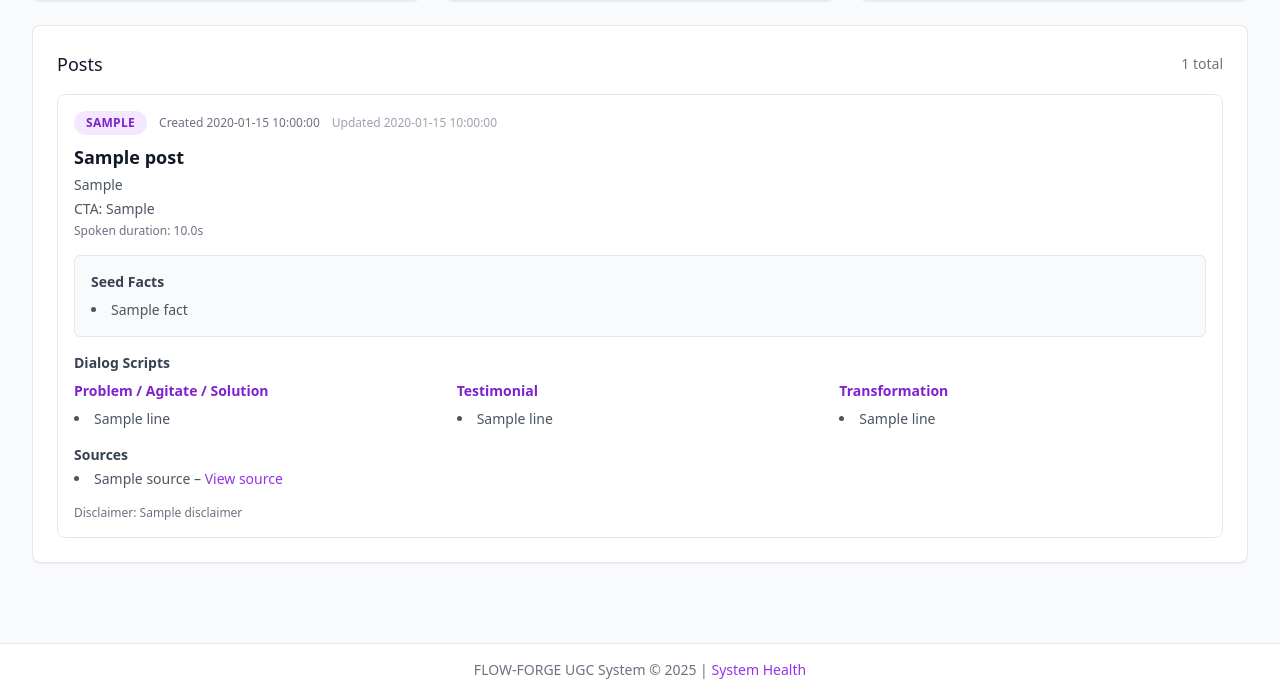
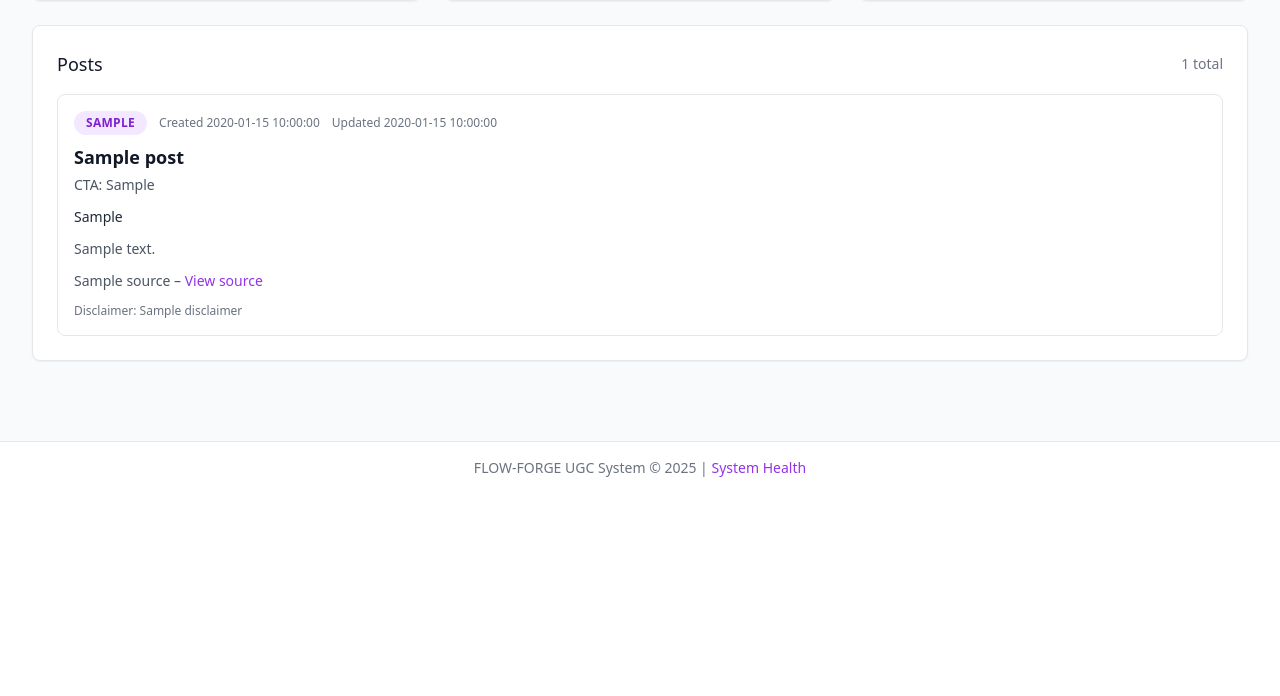
Before and after one commit to patabrava/AIUGC, a FastAPI app: template templates/batches/detail.html in a window 1280 px wide. Shown: the part 558-1254 px from the top of the page. After the commit the page ends 1035 px from the top, so only its background shows below. Run offline with FastAPI, Linux system fonts and the light colour scheme; the template is opened without the code that fills it: most values are stand-ins (such as "Sample title", 1, 10 or a date in 2020); parts of the project's set-up code (start-up, migrations or seed data) failed here and were passed over; some libraries are stand-ins or nearby versions.

Commit message:
value posts working

```diff
--- a/app/core/config.py
+++ b/app/core/config.py
@@ -31,7 +31,7 @@ class Settings(BaseSettings):
 
     # LLM Providers
     openai_api_key: str = Field(..., description="OpenAI API key")
-    openai_model: str = Field("gpt-4o-mini", description="Default OpenAI model identifier")
+    openai_model: str = Field("gpt-4.1-mini", description="Default OpenAI model identifier")
 
     # Video Providers
     veo_api_key: str = Field(default="", description="Veo 3.1 API key")
--- a/templates/batches/detail.html
+++ b/templates/batches/detail.html
@@ -124,88 +124,39 @@
         {% if batch.posts %}
             <div class="space-y-4">
                 {% for post in batch.posts %}
+                {% set seed = post.seed_data or {} %}
+                {% set source = seed.source %}
+                {% set primary_script = seed.script or post.topic_rotation %}
+                {% set description = seed.description %}
                 <div class="border border-gray-200 rounded-lg p-4 hover:border-purple-300 transition">
-                    <div class="flex items-start justify-between">
-                        <div>
-                            <div class="flex items-center space-x-3">
+                    <div class="flex items-center space-x-3 text-xs text-gray-500">
                         <span class="inline-flex items-center px-3 py-1 rounded-full text-xs font-semibold bg-purple-100 text-purple-700 uppercase tracking-wide">
                             {{ post.post_type }}
                         </span>
-                                <span class="text-xs text-gray-500">
-                                    Created {{ post.created_at or '—' }}
-                                </span>
-                                {% if post.updated_at %}
-                                <span class="text-xs text-gray-400">Updated {{ post.updated_at }}</span>
-                                {% endif %}
+                        <span>Created {{ post.created_at or '—' }}</span>
+                        {% if post.updated_at %}<span>Updated {{ post.updated_at }}</span>{% endif %}
                     </div>
                     <h4 class="mt-2 text-lg font-semibold text-gray-900">{{ post.topic_title }}</h4>
-                            <p class="mt-1 text-sm text-gray-600">{{ post.topic_rotation }}</p>
                     <p class="mt-1 text-sm text-gray-600 font-medium">CTA: {{ post.topic_cta }}</p>
-                            <p class="mt-1 text-xs text-gray-500">Spoken duration: {{ '%.1f' | format(post.spoken_duration) }}s</p>
-                        </div>
-                    </div>
-
-                    {% if post.seed_data and post.seed_data.strict_seed and post.seed_data.strict_seed.facts %}
-                    <div class="mt-4 bg-gray-50 border border-gray-200 rounded-md p-4">
-                        <h5 class="text-sm font-semibold text-gray-700 mb-2">Seed Facts</h5>
-                        <ul class="list-disc list-inside text-sm text-gray-600 space-y-1">
-                            {% for fact in post.seed_data.strict_seed.facts %}
-                            <li>{{ fact }}</li>
-                            {% endfor %}
-                        </ul>
-                    </div>
+                    {% if primary_script %}
+                    <p class="mt-3 text-sm text-gray-800">{{ primary_script }}</p>
                     {% endif %}
-
-                    {% if post.seed_data and post.seed_data.dialog_scripts %}
-                    <div class="mt-4">
-                        <h5 class="text-sm font-semibold text-gray-700 mb-2">Dialog Scripts</h5>
-                        <div class="grid md:grid-cols-3 gap-4 text-sm text-gray-700">
-                            <div>
-                                <p class="font-semibold text-purple-700">Problem / Agitate / Solution</p>
-                                <ul class="list-disc list-inside text-sm text-gray-600 space-y-1 mt-2">
-                                    {% for line in post.seed_data.dialog_scripts.problem %}
-                                    <li>{{ line }}</li>
-                                    {% endfor %}
-                                </ul>
-                            </div>
-                            <div>
-                                <p class="font-semibold text-purple-700">Testimonial</p>
-                                <ul class="list-disc list-inside text-sm text-gray-600 space-y-1 mt-2">
-                                    {% for line in post.seed_data.dialog_scripts.testimonial %}
-                                    <li>{{ line }}</li>
-                                    {% endfor %}
-                                </ul>
-                            </div>
-                            <div>
-                                <p class="font-semibold text-purple-700">Transformation</p>
-                                <ul class="list-disc list-inside text-sm text-gray-600 space-y-1 mt-2">
-                                    {% for line in post.seed_data.dialog_scripts.transformation %}
-                                    <li>{{ line }}</li>
-                                    {% endfor %}
-                                </ul>
-                            </div>
-                        </div>
-                    </div>
+                    {% if description %}
+                    <p class="mt-3 text-sm text-gray-600">{{ description }}</p>
                     {% endif %}
-
-                    {% if post.seed_data and post.seed_data.sources %}
-                    <div class="mt-4 text-sm text-gray-600">
-                        <h5 class="font-semibold text-gray-700 mb-1">Sources</h5>
-                        <ul class="list-disc list-inside">
-                            {% for source in post.seed_data.sources %}
-                            <li>
+                    {% if source %}
+                    <p class="mt-3 text-sm text-gray-600">
                         <span class="font-medium">{{ source.title }}</span>
                         {% if source.url %}
                             – <a href="{{ source.url }}" class="text-purple-600 hover:text-purple-800" target="_blank" rel="noopener noreferrer">View source</a>
+                            {% if source.accessible == False %}
+                            <span class="ml-2 text-xs text-amber-600">(⚠ Link may be outdated)</span>
                             {% endif %}
-                            </li>
-                            {% endfor %}
-                        </ul>
-                    </div>
                         {% endif %}
-
-                    {% if post.seed_data and post.seed_data.disclaimer %}
-                    <p class="mt-4 text-xs text-gray-500">Disclaimer: {{ post.seed_data.disclaimer }}</p>
+                    </p>
+                    {% endif %}
+                    {% if seed.disclaimer %}
+                    <p class="mt-3 text-xs text-gray-500">Disclaimer: {{ seed.disclaimer }}</p>
                     {% endif %}
                 </div>
                 {% endfor %}
```
Also changed, not shown: app/features/batches/handlers.py (+8 -0 lines), app/features/topics/agents.py (+60 -8 lines). Lines whose indentation alone changed are shown as unchanged.
